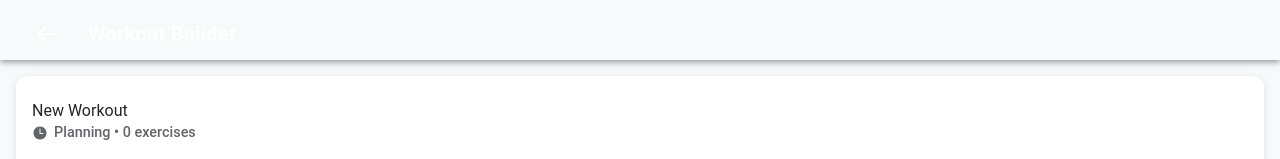
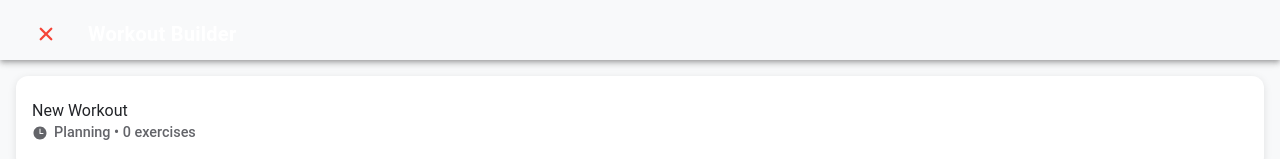
Before and after one commit to brentmaggard/ironforge-ionic, a React (Vite) app: page /workout-builder in a window 1280 px wide. Shown: the top 159 px of the page. Built offline with nearby package versions, Linux system fonts and the light colour scheme.

Commit message:
Update TabNavigation and related files with latest changes

```diff
--- a/src/components/TabNavigation.tsx
+++ b/src/components/TabNavigation.tsx
@@ -7,15 +7,22 @@ import {
   IonActionSheet
 } from '@ionic/react';
 import { home, trendingUp, barbell, add, repeat, clipboard, close } from 'ionicons/icons';
-import { useHistory } from 'react-router-dom';
+import { useHistory, useLocation } from 'react-router-dom';
 import './TabNavigation.css';
 
 const TabNavigation: React.FC = () => {
   const [isWorkoutActionSheetOpen, setIsWorkoutActionSheetOpen] = useState(false);
   const history = useHistory();
+  const location = useLocation();
 
-  const handleWorkoutTabClick = (e: React.MouseEvent) => {
+  const handleWorkoutTabClick = (e: any) => {
     e.preventDefault();
+
+    // Don't show action sheet if already on workout-builder page
+    if (location.pathname === '/workout-builder') {
+      return;
+    }
+
     setIsWorkoutActionSheetOpen(true);
   };
 
@@ -48,7 +55,7 @@ const TabNavigation: React.FC = () => {
           <IonIcon aria-hidden="true" icon={trendingUp} />
           <IonLabel>Progress</IonLabel>
         </IonTabButton>
-        <IonTabButton tab="workout" onClick={handleWorkoutTabClick}>
+        <IonTabButton tab="workout" href="#" onClick={handleWorkoutTabClick}>
           <IonIcon aria-hidden="true" icon={barbell} />
           <IonLabel>Workout</IonLabel>
         </IonTabButton>
--- a/src/pages/WorkoutBuilder.css
+++ b/src/pages/WorkoutBuilder.css
@@ -35,19 +35,19 @@
   --min-height: 60px;
 }
 
-.workout-builder-page-overlay .back-button {
-  --color: white;
+.workout-builder-page-overlay .close-button {
+  --color: #F44336;
   width: 40px;
   height: 40px;
   border-radius: 50%;
   --background: transparent;
-  --background-hover: rgba(255, 255, 255, 0.3) !important;
+  --background-hover: rgba(244, 67, 54, 0.2) !important;
   --background-hover-opacity: 1 !important;
   --border-radius: 50% !important;
   --ripple-color: transparent !important;
 }
 
-.workout-builder-page-overlay .back-button-circle {
+.workout-builder-page-overlay .close-button-circle {
   display: flex;
   align-items: center;
   justify-content: center;
@@ -55,9 +55,13 @@
   height: 100%;
 }
 
-.workout-builder-page-overlay .back-button ion-icon {
+.workout-builder-page-overlay .close-button ion-icon {
   font-size: 24px;
-  color: white;
+  color: #F44336;
+}
+
+.workout-builder-page-overlay .close-button:hover ion-icon {
+  color: #D32F2F;
 }
 
 .workout-builder-title {
@@ -315,6 +319,18 @@
   --background: #1976D2;
 }
 
+/* Cancel Workout Alert Styling */
+.workout-builder-alert {
+  z-index: 50000 !important;
+  --backdrop-opacity: 0.6;
+  --background: var(--ion-color-light);
+}
+
+.alert-button-confirm {
+  --color: #F44336 !important;
+  font-weight: 600 !important;
+}
+
 /* Page slide-in animation */
 @keyframes slideInFromRight {
   from {
--- a/src/pages/WorkoutBuilder.tsx
+++ b/src/pages/WorkoutBuilder.tsx
@@ -21,9 +21,10 @@ import {
   IonText,
   IonGrid,
   IonRow,
-  IonCol
+  IonCol,
+  IonAlert
 } from '@ionic/react';
-import { arrowBack, add, checkmark, time, barbell, flame } from 'ionicons/icons';
+import { close, add, checkmark, time, barbell, flame } from 'ionicons/icons';
 import { useHistory } from 'react-router-dom';
 import './WorkoutBuilder.css';
 
@@ -32,9 +33,19 @@ const WorkoutBuilder: React.FC = () => {
   const [workoutName, setWorkoutName] = useState('New Workout');
   const [exercises, setExercises] = useState<any[]>([]);
   const [workoutStarted, setWorkoutStarted] = useState(false);
+  const [showCancelAlert, setShowCancelAlert] = useState(false);
 
-  const handleBack = () => {
-    history.goBack();
+  const handleCloseClick = () => {
+    setShowCancelAlert(true);
+  };
+
+  const handleCancelWorkout = () => {
+    setShowCancelAlert(false);
+    history.push('/dashboard');
+  };
+
+  const handleKeepWorkout = () => {
+    setShowCancelAlert(false);
   };
 
   const handleAddExercise = () => {
@@ -74,9 +85,9 @@ const WorkoutBuilder: React.FC = () => {
       <IonHeader className="workout-builder-header-bar">
         <IonToolbar className="workout-builder-toolbar">
           <IonButtons slot="start">
-            <IonButton onClick={handleBack} className="back-button" fill="clear">
-              <div className="back-button-circle">
-                <IonIcon icon={arrowBack} />
+            <IonButton onClick={handleCloseClick} className="close-button" fill="clear">
+              <div className="close-button-circle">
+                <IonIcon icon={close} />
               </div>
             </IonButton>
           </IonButtons>
@@ -139,7 +150,7 @@ const WorkoutBuilder: React.FC = () => {
                       <div className="exercise-details">
                         <div className="muscle-groups">
                           {exercise.primaryMuscles.map((muscle: string, idx: number) => (
-                            <IonChip key={idx} className="muscle-chip" size="small">
+                            <IonChip key={idx} className="muscle-chip">
                               <IonLabel>{muscle}</IonLabel>
                             </IonChip>
                           ))}
@@ -226,6 +237,29 @@ const WorkoutBuilder: React.FC = () => {
         )}
 
       </IonContent>
+
+      <IonAlert
+        isOpen={showCancelAlert}
+        onDidDismiss={() => {
+          handleKeepWorkout();
+        }}
+        cssClass="workout-builder-alert"
+        header="Cancel Workout"
+        message="Are you sure you want to cancel this workout? No data will be saved."
+        buttons={[
+          {
+            text: 'No',
+            role: 'cancel',
+            handler: handleKeepWorkout
+          },
+          {
+            text: 'Yes',
+            role: 'confirm',
+            cssClass: 'alert-button-confirm',
+            handler: handleCancelWorkout
+          }
+        ]}
+      />
     </IonPage>
   );
 };
```
Also changed, not shown: 1 other file (tests, documents, lock files or other folders).
